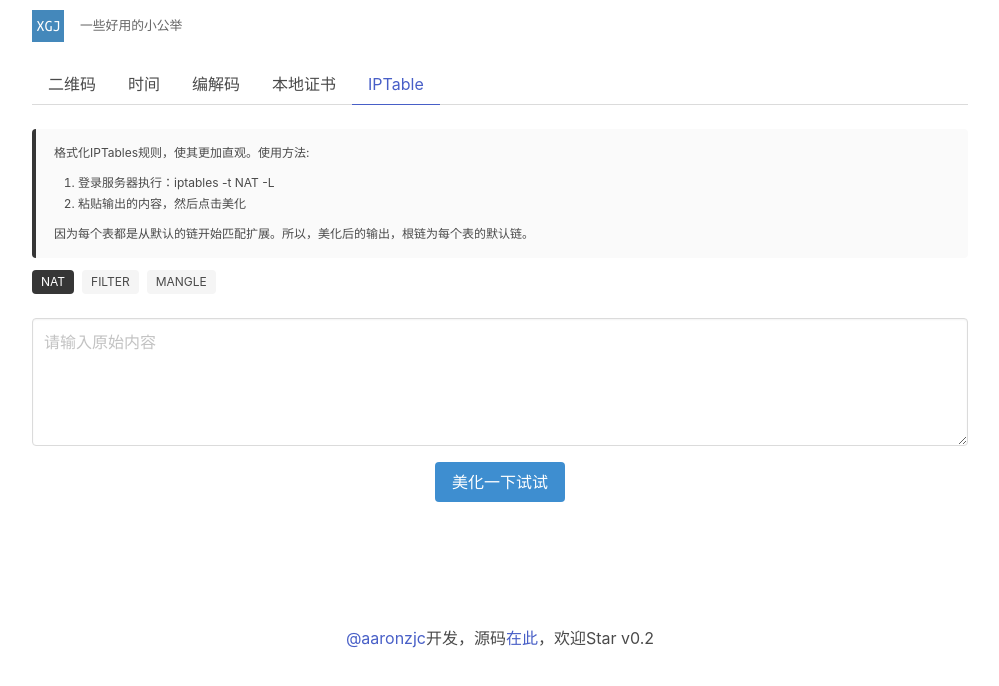
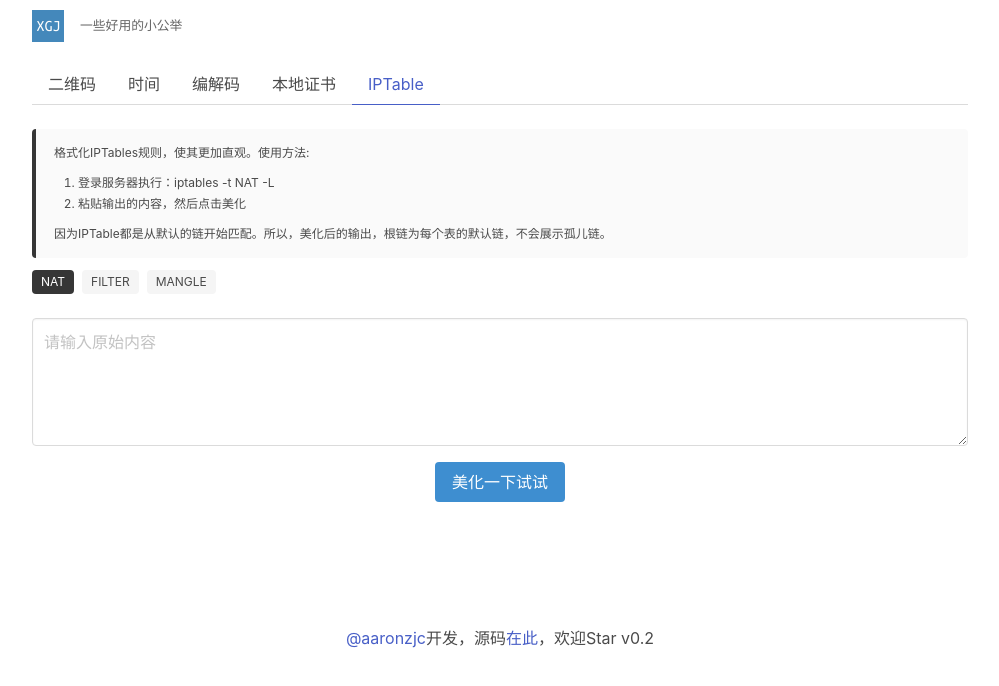
Before and after one commit to aaronzjc/prin, a Vue app in the folder web/: page /#/cert in a window 1280 px wide. Both pictures are taken after a click on the link "IPTable". Shown: the top 686 px of the page, without its empty margins (140-1139 px from the left). Built offline with nearby package versions, Linux system fonts and the light colour scheme.

Commit message:
imp desc

```diff
--- a/web/public/index.html
+++ b/web/public/index.html
@@ -2,6 +2,7 @@
 <html lang="en">
   <head>
     <meta charset="utf-8">
+    <meta name="description" content="开发用的小工具，二维码，编码转换，本地证书生成，IPTables美化等">
     <meta http-equiv="X-UA-Compatible" content="IE=edge">
     <meta name="viewport" content="width=device-width,initial-scale=1.0">
     <link rel="icon" href="<%= BASE_URL %>favicon.ico">
--- a/web/src/components/Iptable.vue
+++ b/web/src/components/Iptable.vue
@@ -10,7 +10,7 @@
                         <li>登录服务器执行：iptables -t {{ tags[state.current] }} -L</li>
                         <li>粘贴输出的内容，然后点击美化</li>
                     </ol>
-                    <p>因为每个表都是从默认的链开始匹配扩展。所以，美化后的输出，根链为每个表的默认链。</p>
+                    <p>因为IPTable都是从默认的链开始匹配。所以，美化后的输出，根链为每个表的默认链，不会展示孤儿链。</p>
                 </div>
                 </article>
             </div>
```
